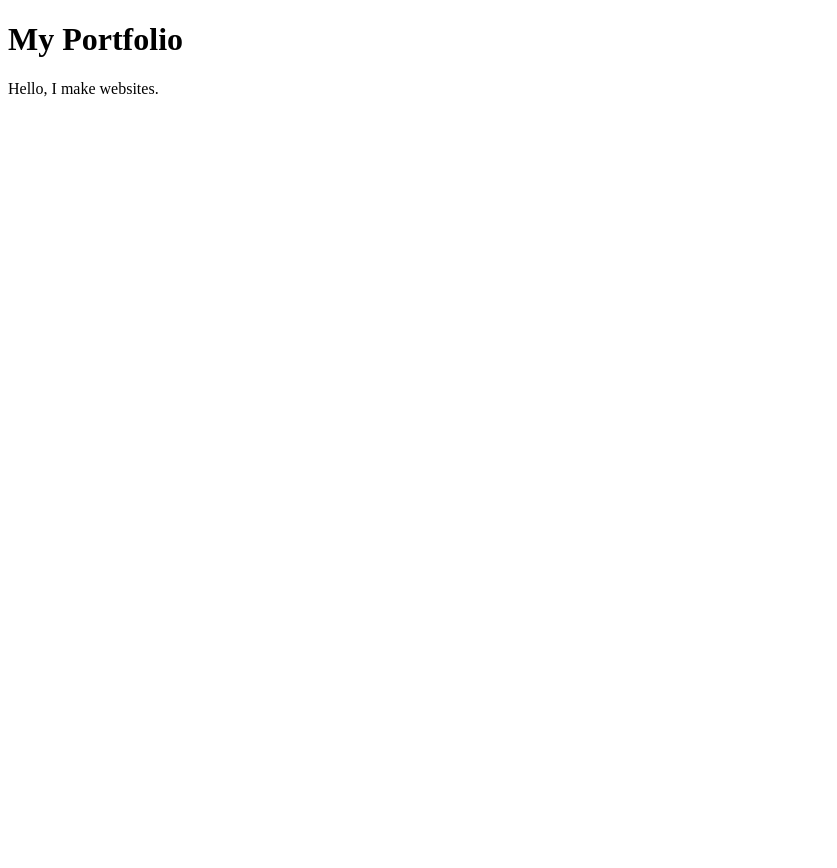
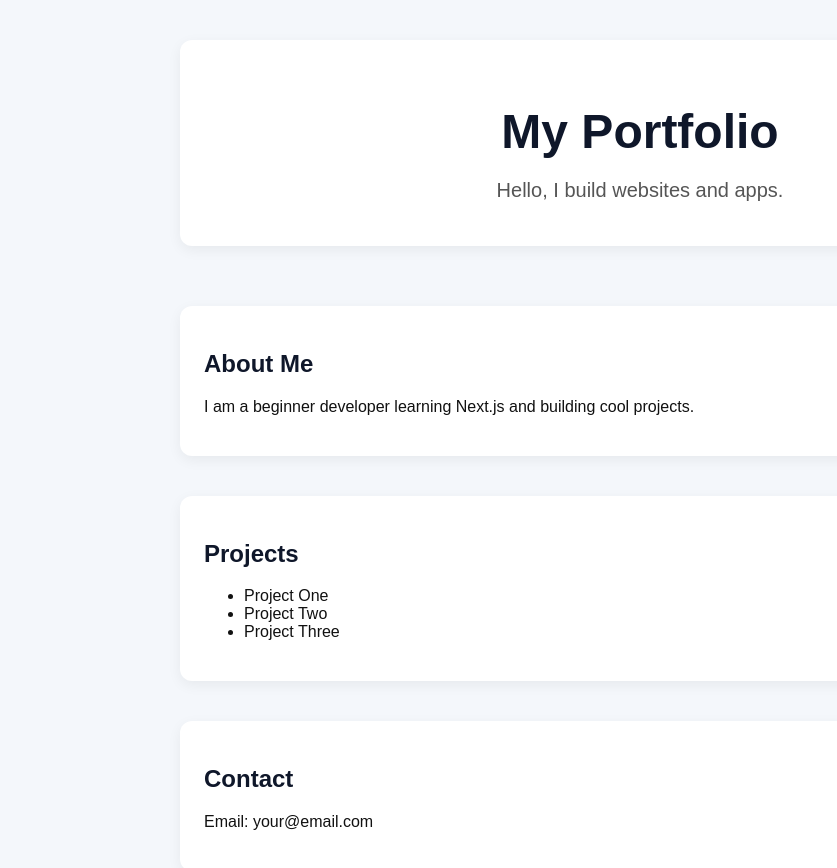
Before and after one commit to koshik7/PORTFOLIO, a Next.js app: page / in a window 1280 px wide. Shown: the top 868 px of the page, without its empty margins (0-837 px from the left). Before the commit the page ends 800 px from the top, so only its background shows below. Built offline with nearby package versions, Linux system fonts and the light colour scheme.

Commit message:
PORTFOLIO

```diff
--- a/src/app/globals.css
+++ b/src/app/globals.css
@@ -1,4 +1,30 @@
+* {
+  box-sizing: border-box;
+}
+
+html,
 body {
   margin: 0;
+  padding: 0;
   font-family: Arial, sans-serif;
+  background: #f4f7fb;
+  color: #111;
 }
+
+main {
+  max-width: 1000px;
+  margin: 0 auto;
+}
+
+h1,
+h2 {
+  color: #0f172a;
+}
+
+section {
+  background: white;
+  padding: 24px;
+  margin-bottom: 20px;
+  border-radius: 12px;
+  box-shadow: 0 4px 14px rgba(0, 0, 0, 0.06);
+}
--- a/src/app/layout.tsx
+++ b/src/app/layout.tsx
@@ -1,8 +1,19 @@
-export default function Home() {
+import type { Metadata } from "next";
+import "./globals.css";
+
+export const metadata: Metadata = {
+  title: "My Portfolio",
+  description: "A simple portfolio website",
+};
+
+export default function RootLayout({
+  children,
+}: Readonly<{
+  children: React.ReactNode;
+}>) {
   return (
-    <main>
-      <h1>My Portfolio</h1>
-      <p>Hello, I make websites.</p>
-    </main>
+    <html lang="en">
+      <body>{children}</body>
+    </html>
   );
 }
--- a/src/app/page.tsx
+++ b/src/app/page.tsx
@@ -1,8 +1,31 @@
 export default function Home() {
   return (
-    <main>
-      <h1>My Portfolio</h1>
-      <p>Hello, I make websites.</p>
+    <main style={{ padding: "40px", fontFamily: "Arial, sans-serif" }}>
+      <section style={{ textAlign: "center", marginBottom: "60px" }}>
+        <h1 style={{ fontSize: "48px", marginBottom: "16px" }}>My Portfolio</h1>
+        <p style={{ fontSize: "20px", color: "#555" }}>
+          Hello, I build websites and apps.
+        </p>
+      </section>
+
+      <section style={{ marginBottom: "40px" }}>
+        <h2>About Me</h2>
+        <p>I am a beginner developer learning Next.js and building cool projects.</p>
+      </section>
+
+      <section style={{ marginBottom: "40px" }}>
+        <h2>Projects</h2>
+        <ul>
+          <li>Project One</li>
+          <li>Project Two</li>
+          <li>Project Three</li>
+        </ul>
+      </section>
+
+      <section>
+        <h2>Contact</h2>
+        <p>Email: your@email.com</p>
+      </section>
     </main>
   );
 }
```
